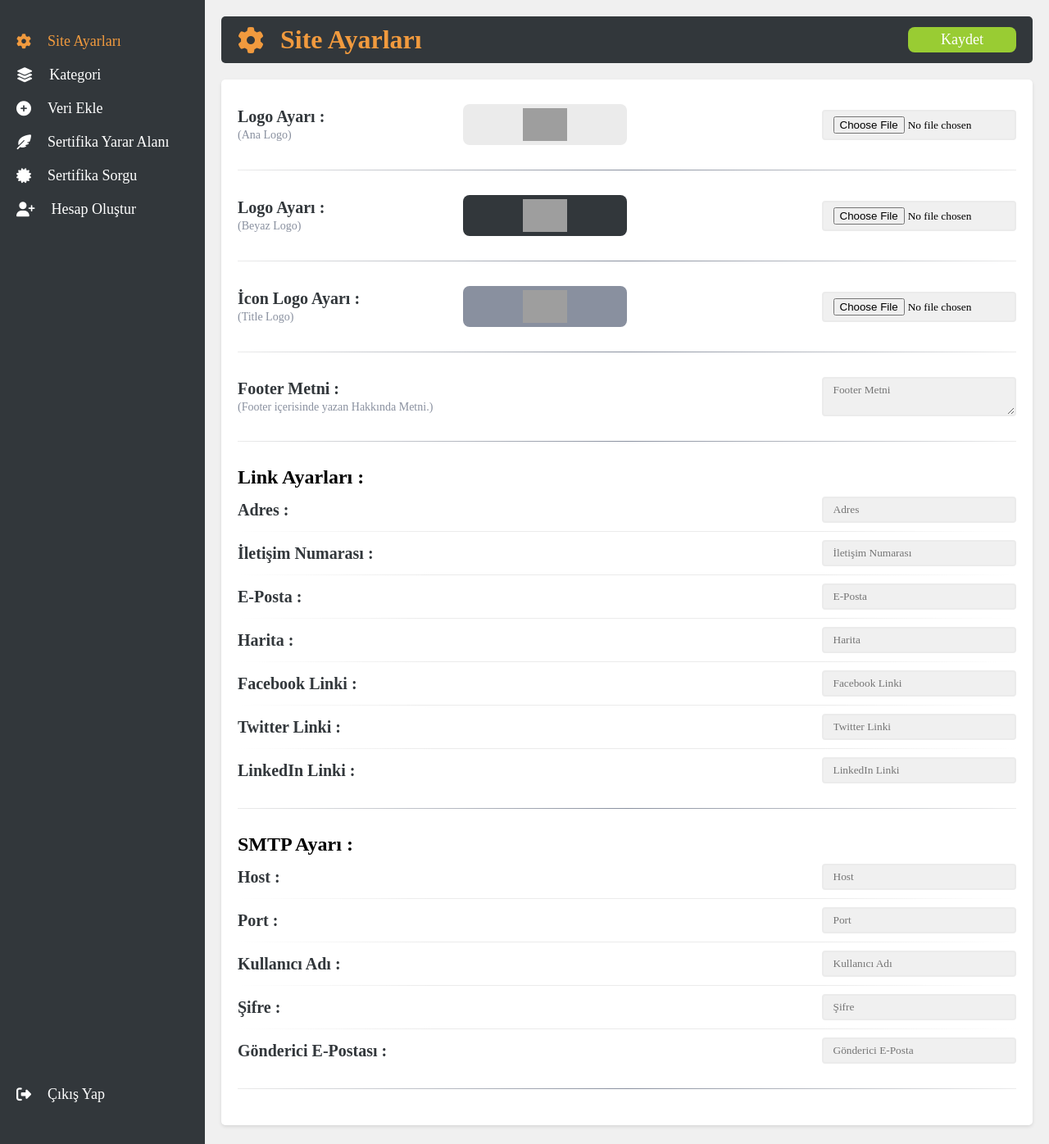
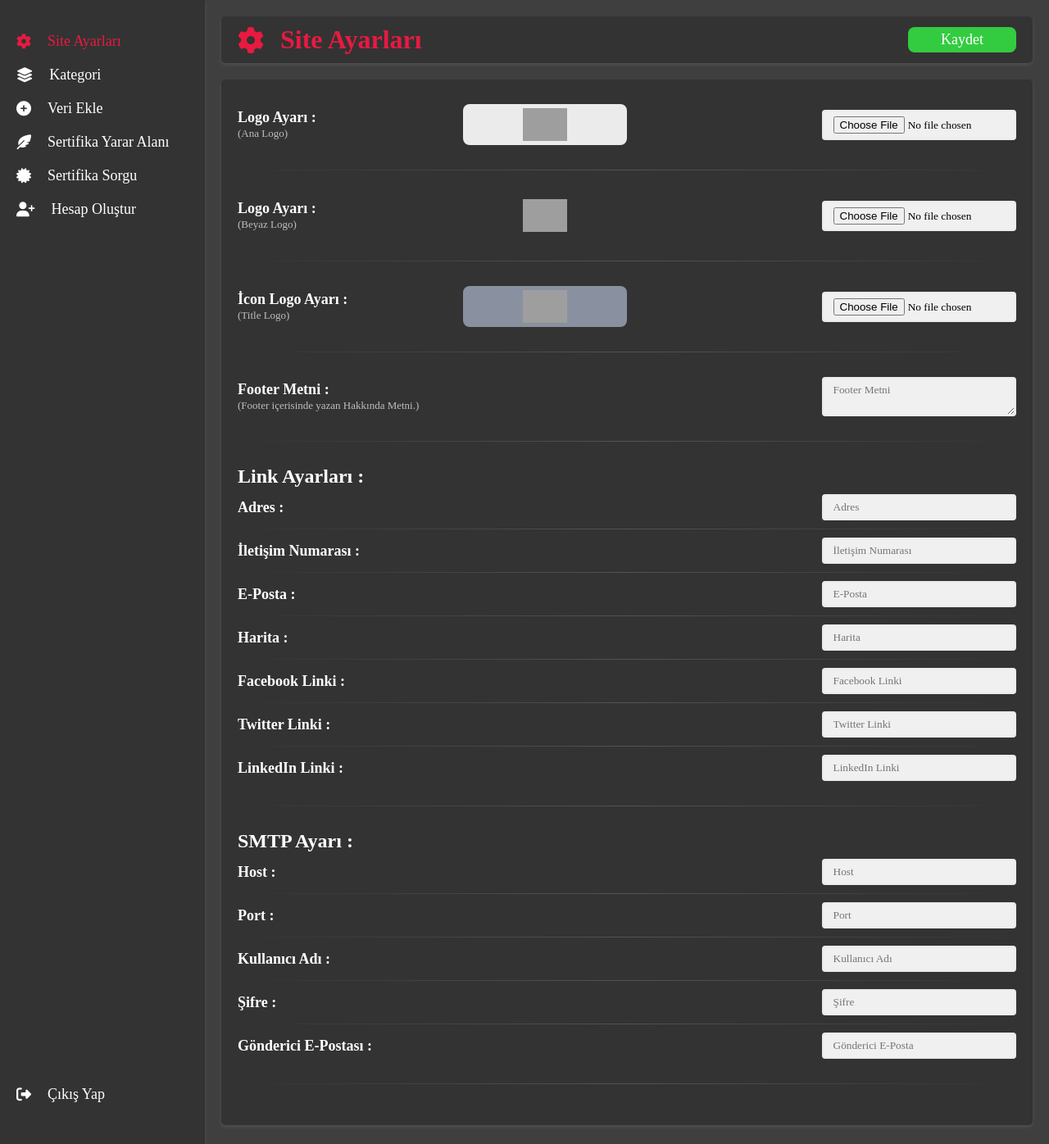
Before and after one commit to celalyl555/labaratuvar, a PHP site: page /admin/boss/index.php in a window 1280 px wide. Shown: the whole page at 82% size. Run offline with PHP 8.4, Linux system fonts and the light colour scheme; the visitor is signed in with stand-in values (Sample User, id 1); data that the repository does not hold is empty; some libraries are stand-ins or nearby versions; some web fonts are replaced; grey boxes are pictures that could not be loaded.

Commit message:
admin panel css duzenleme

```diff
--- a/admin/boss/assets/css/admin.css
+++ b/admin/boss/assets/css/admin.css
@@ -16,20 +16,20 @@
 /* ============================================================================== */
 
 :root {
-    --bg-color: #32373B;
+    --bg-color: #333333;
 
     --btn-clr: #89909F;
 
-    --orange: #F17300;
-    --orangeLight: #F19A3E;
+    --orange: #e71a41;
+    --orangeLight: #e71a41;
 
-    --blueLight: #2f93ff;
-    --blueDark: #155ba7;
-    --blue: #1d79d9;
+    --blueLight: #ff1842;
+    --blueDark: #e71a41;
+    --blue: #ff1842;
 
-    --greenLight: #c1ff44;
-    --greenDark: #7ca529;
-    --green: #99cc33;
+    --greenLight: #0aa317;
+    --greenDark: #0aa317;
+    --green: #33cc40;
 
     --white: #FFFFFF;
     --black: #000000;
@@ -100,6 +100,7 @@ a {
 
 .sidebar {
     background-color: var(--bg-color);
+    box-shadow: 0 2px 4px rgba(255, 255, 255, 0.1);
     color: var(--white);
     width: 250px;
     padding: 20px;
@@ -154,7 +155,7 @@ a {
     transition: 0.3s;
     margin-left: 250px;
     padding: 20px;
-    background-color: var(--gray);
+    background-color: #3f3f3f;
     width: calc(100% - 250px);
     box-sizing: border-box;
     overflow-y: auto;
@@ -162,6 +163,7 @@ a {
 
 .cententHeader {
     background-color: var(--bg-color);
+    box-shadow: 0 2px 4px rgba(255, 255, 255, 0.1);
     color: var(--orangeLight);
     padding: 10px 20px;
     border-radius: 5px;
@@ -206,9 +208,9 @@ a {
 
 .content-area {
     padding: 30px 20px;
-    background-color: var(--white);
+    background-color: #333;
     border-radius: 5px;
-    box-shadow: 0 2px 4px rgba(0, 0, 0, 0.1);
+    box-shadow: 0 2px 4px rgba(255, 255, 255, 0.1);
     width: 100%;
     height: calc(100% - 80px);
     overflow: auto;
@@ -258,10 +260,17 @@ a {
     justify-content: flex-end;
 }
 
+.fBox h2 {
+    color: var(--white);
+    font-weight: 600;
+    font-size: 24px;
+    line-height: 1;
+}
+
 .fBox h3 {
-    color: var(--bg-color);
+    color: var(--white);
     font-weight: 600;
-    font-size: 20px;
+    font-size: 18px;
     line-height: 1;
 }
 
@@ -271,7 +280,7 @@ a {
     border: none;
     height: 1px;
     background: var(--greenDark);
-    background: linear-gradient(100deg, var(--whiteLight) 0%, var(--btn-clr) 50%, var(--whiteLight) 100%);
+    background: linear-gradient(100deg, transparent 0%, #535353 50%, transparent 100%);
 }
 
 .hr1, .hrGray {
@@ -280,13 +289,13 @@ a {
     border: none;
     height: 1px;
     background: var(--greenDark);
-    background: linear-gradient(100deg, var(--white) 0%, var(--whiteLight) 25%, var(--whiteLight) 75%, var(--white) 100%);
+    background: linear-gradient(100deg, transparent 0%, #535353 50%, transparent 100%);
 }
 
 .fBox h3 span {
-    color: var(--btn-clr);
+    color: #bebebe;
     font-weight: 500;
-    font-size: 14px;
+    font-size: 13px;
 }
 
 .fBox img {
--- /dev/null
+++ b/admin/boss/assets/css/login.css
@@ -0,0 +1,6 @@
+.loginimg img {
+    width: 100%;
+    height: 100%;
+    max-height: 200px;
+    object-fit: scale-down;
+}
--- a/admin/login.php
+++ b/admin/login.php
@@ -50,7 +50,7 @@ if ($_SERVER["REQUEST_METHOD"] == "POST") {
     <link rel="stylesheet" href="https://cdnjs.cloudflare.com/ajax/libs/font-awesome/4.7.0/css/font-awesome.css">
     <link rel="icon" sizes="192x192" href="../assets/img/logo/favicon.ico">
     <script src="https://cdn.jsdelivr.net/npm/bootstrap@5.0.2/dist/js/bootstrap.bundle.min.js"></script>
-    <link rel="stylesheet" href="../css/login.css">
+    <link rel="stylesheet" href="boss/assets/css/login.css">
     <title>Giriş Yap</title>
 </head>
 
@@ -73,7 +73,7 @@ if ($_SERVER["REQUEST_METHOD"] == "POST") {
         <form action="" method="post" class="form-control mt-5 p-4"
             style="height:auto; width:380px; box-shadow: rgba(60, 64, 67, 0.3)
             0px 1px 2px 0px, rgba(60, 64, 67, 0.15) 0px 2px 6px 2px;">
-            <div class="row">
+            <div class="row loginimg">
                 <img src="../assets/img/logo/logo.png" alt="">
                 <h5 class="text-center p-4"
           style="font-weight: 700;">Giriş Yapınız</h5>
```
Also changed, not shown: admin/boss/veriEkle.php (+15 -12 lines).
